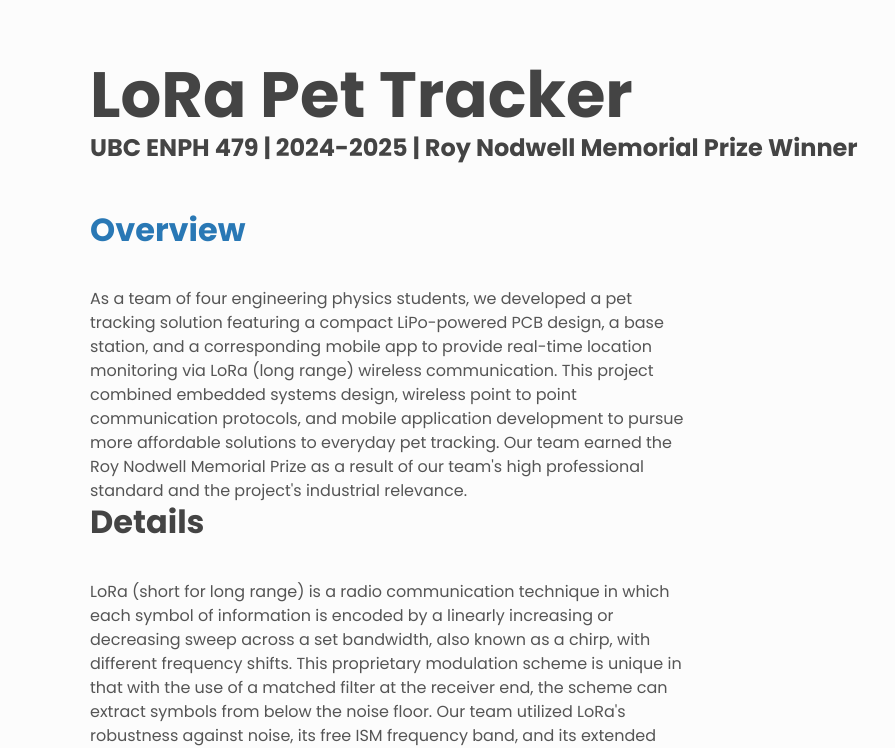
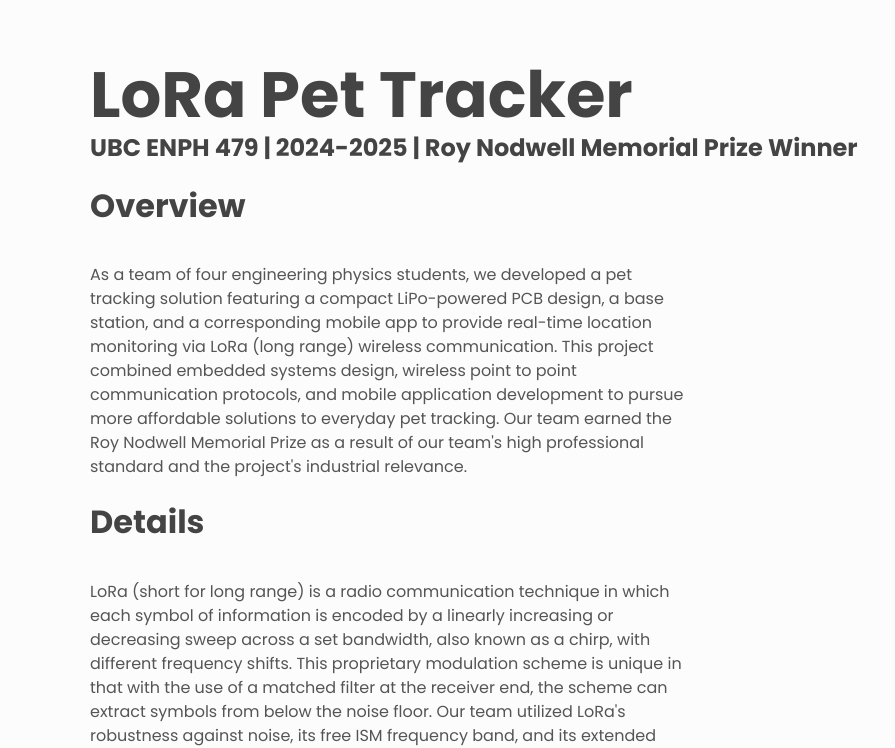
Before and after one commit to laurylee/laurylee.github.io, a plain HTML site: page projects/lora.html in a window 1280 px wide. Shown: the part 52-800 px from the top of the page, without its empty margins (0-895 px from the left). Drawn offline with Linux system fonts and the light colour scheme.

Commit message:
Update lora.html
edited title spacing

```diff
--- a/projects/lora.html
+++ b/projects/lora.html
@@ -59,14 +59,14 @@
         <h1>LoRa Pet Tracker</h1>
         <h3>UBC ENPH 479 | 2024-2025 | Roy Nodwell Memorial Prize Winner</h3>
         <br>
-        <br>
-        <h2 class = "about__name">Overview</h2>
+        <h2>Overview</h2>
         <p class="about__desc">As a team of four engineering physics students, we developed a pet tracking solution featuring a compact
           LiPo-powered PCB design, a base station, and a corresponding mobile app to provide real-time location monitoring via
           LoRa (long range) wireless communication. This project combined embedded systems design,
           wireless point to point communication protocols, and mobile application development to pursue more affordable solutions to everyday pet tracking.
           Our team earned the Roy Nodwell Memorial Prize as a result of our team's high professional standard and the project's industrial relevance.
         </p>
+        <br>
         <h2>Details</h2>
         <p class="about__desc">
           LoRa (short for long range) is a radio communication technique in which each symbol of information is encoded by a
@@ -85,7 +85,6 @@
           as the microcontroller's documentation and support was lacking making it difficult to debug the LoRa setup. Though we did succeed in implementing a point-to-point system between the collar
           and the node, the system has potential to track multiple pets at once through a star or mesh network with further development.
         </p>
-        <br>
         <p class="about__desc">
           Another challenge in this project was identifying unreceived messages, due to simultaneous message transmissions at either end or loss of signal.
           The former issue was addressed by implementing a single acknowledgement protocol, using C, in which each message must be acknowledged by the receiving system
```
